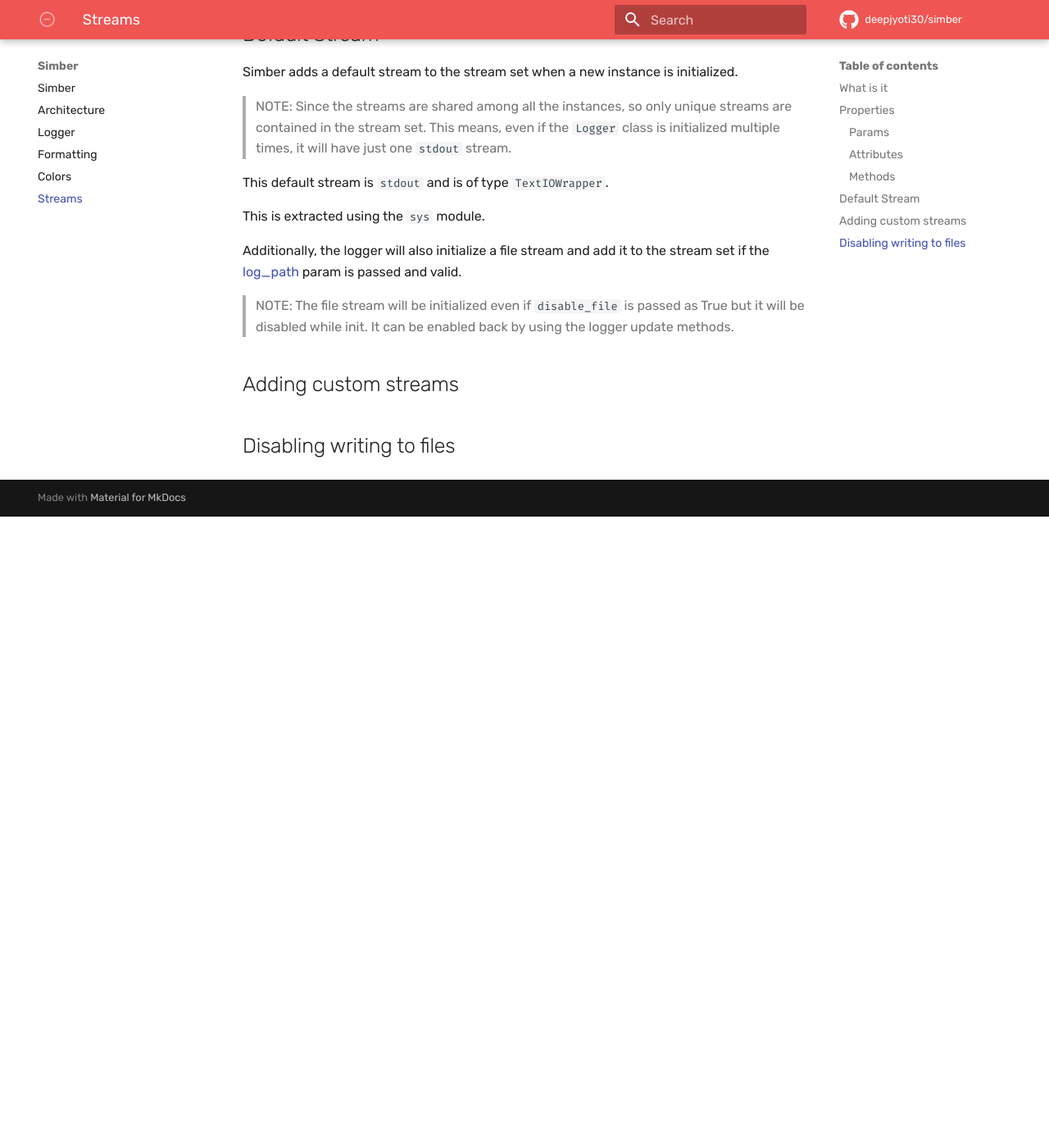
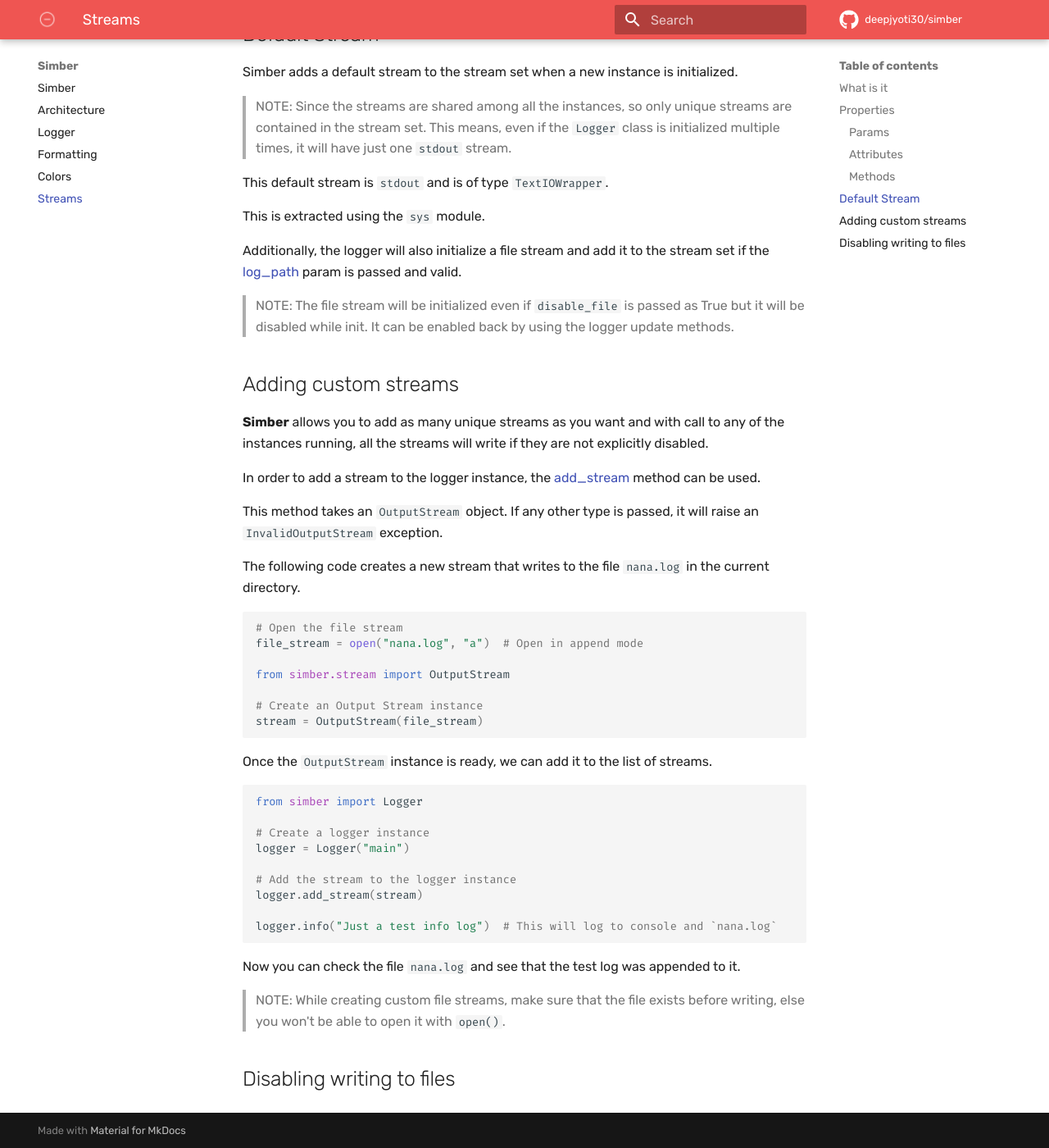
Before and after one commit to deepjyoti30/simber, an MkDocs documentation site: the page built from docs/en/docs/streams.md, in a window 1280 px wide and 1400 px high, scrolled down 1518 px. Shown: the whole window at 82% size. Built offline with MkDocs 1.6.1 and Material for MkDocs 9.7.7, drawn with Linux system fonts in a browser that asks for light colours; comment, search, counter and statistics services are not loaded; before the commit the page ends 2148 px from its top, so only the background shows below that.

Commit message:
Add documentation on adding a custom stream
Add some explanation on how to create a custom stream and add it to the
logger instance and some other things to note such as the streams need
to be unique.

````diff
--- a/docs/en/docs/streams.md
+++ b/docs/en/docs/streams.md
@@ -54,4 +54,41 @@
 
 ## Adding custom streams
 
+**Simber** allows you to add as many unique streams as you want and with call to any of the instances running, all the streams will write if they are not explicitly disabled.
+
+In order to add a stream to the logger instance, the [add_stream](http://localhost:8000/logger/#utility-methods) method can be used.
+
+This method takes an `OutputStream` object. If any other type is passed, it will raise an `InvalidOutputStream` exception.
+
+The following code creates a new stream that writes to the file `nana.log` in the current directory.
+
+```python
+# Open the file stream
+file_stream = open("nana.log", "a")  # Open in append mode
+
+from simber.stream import OutputStream
+
+# Create an Output Stream instance
+stream = OutputStream(file_stream)
+```
+
+Once the `OutputStream` instance is ready, we can add it to the list of streams.
+
+```python
+from simber import Logger
+
+# Create a logger instance
+logger = Logger("main")
+
+# Add the stream to the logger instance
+logger.add_stream(stream)
+
+logger.info("Just a test info log")  # This will log to console and `nana.log`
+```
+
+Now you can check the file `nana.log` and see that the test log was appended to it.
+
+>NOTE: While creating custom file streams, make sure that the file exists before writing, else you won't
+be able to open it with `open()`.
+
 ## Disabling writing to files
````
